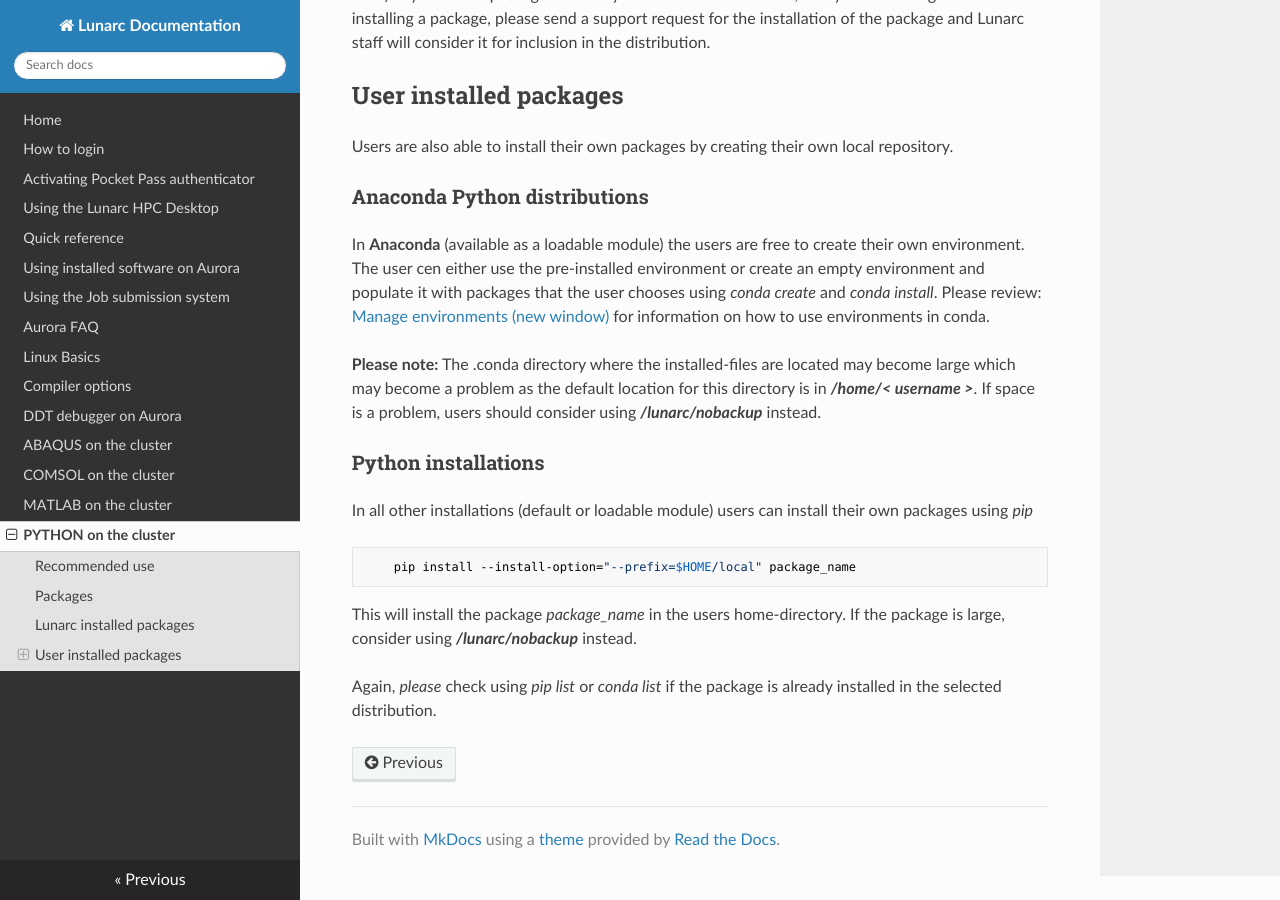
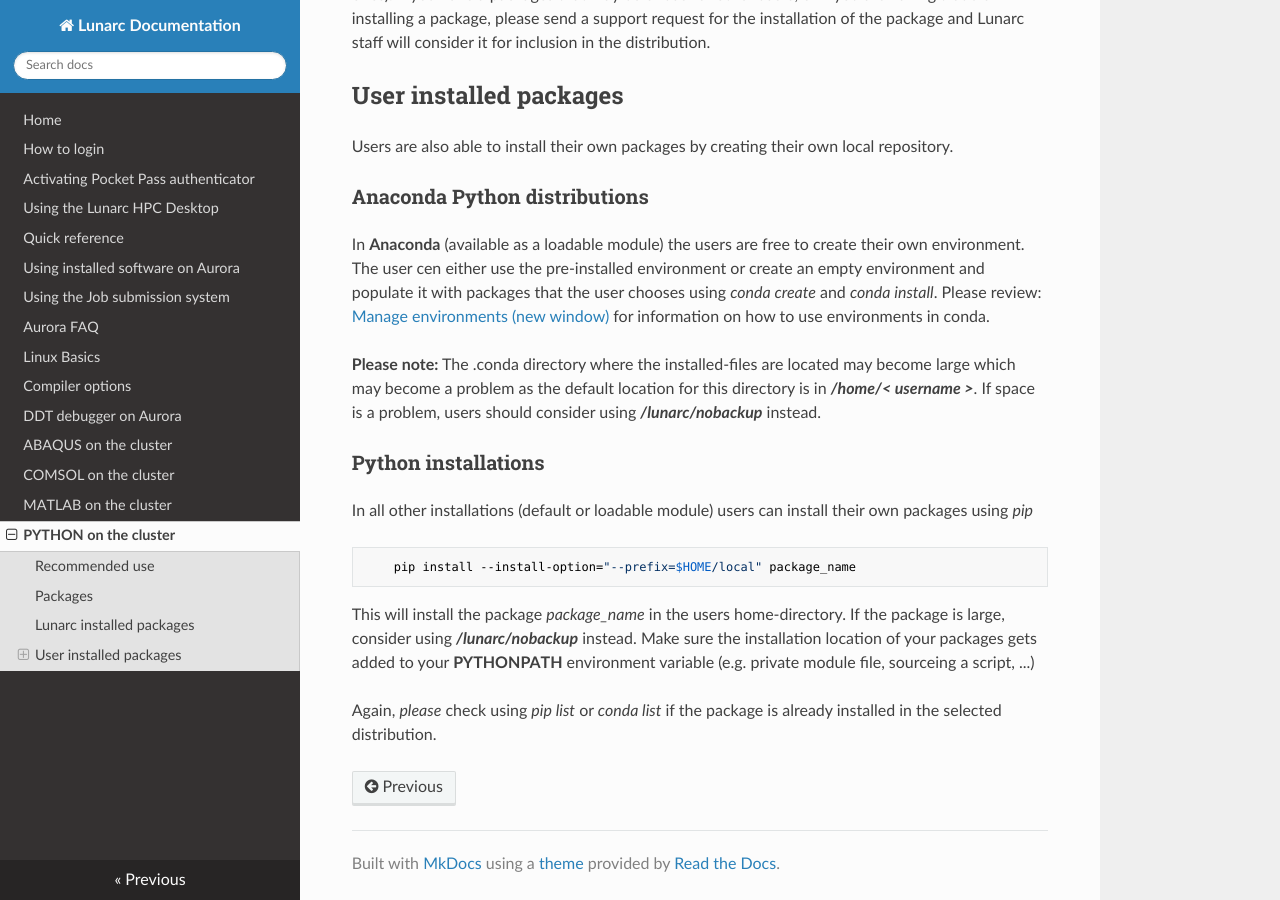
Before and after one commit to lunarc/lunarc_docs, an MkDocs documentation site: the page built from docs/Python.md, in a window 1280 px wide and 900 px high, scrolled down 1465 px. Built offline with MkDocs 1.6.1, drawn with Linux system fonts in a browser that asks for light colours; nearby versions of some CDN libraries; old or Windows-style settings are respelled for this version of MkDocs.

Commit message:
Added comment on PYTHONPATH in the python guide
Added remark on the need to add private site packages to the PYTHONPATH
variable.

```diff
--- a/docs/Python.md
+++ b/docs/Python.md
@@ -61,6 +61,6 @@ In all other installations (default or loadable module) users can install their
 
         pip install --install-option="--prefix=$HOME/local" package_name
 
-This will install the package *package_name* in the users home-directory. If the package is large, consider using ***/lunarc/nobackup*** instead.
+This will install the package *package_name* in the users home-directory. If the package is large, consider using ***/lunarc/nobackup*** instead.  Make sure the installation location of your packages gets added to your **PYTHONPATH** environment variable (e.g. private module file, sourceing a script, ...)
 
 Again, *please* check using *pip list* or *conda list* if the package is already installed in the selected distribution.
```
